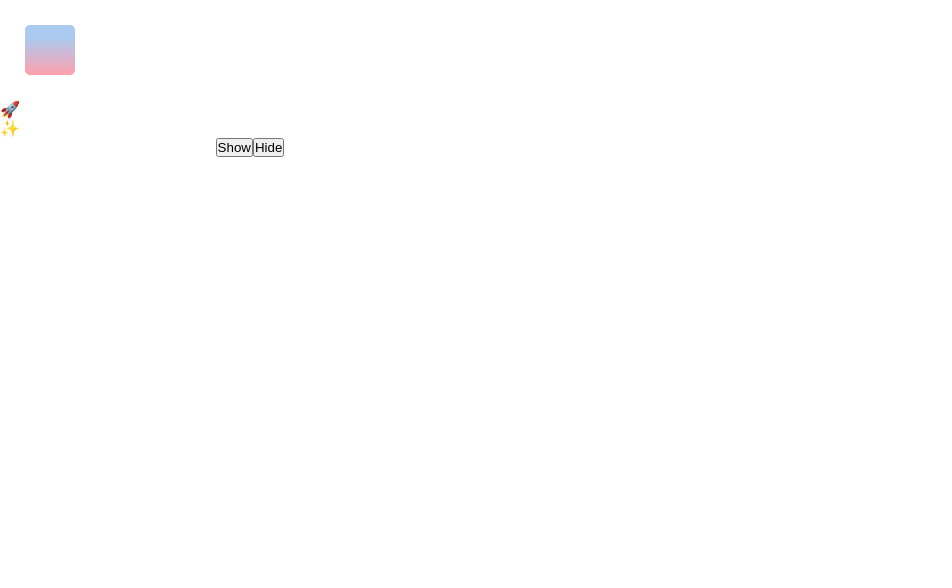
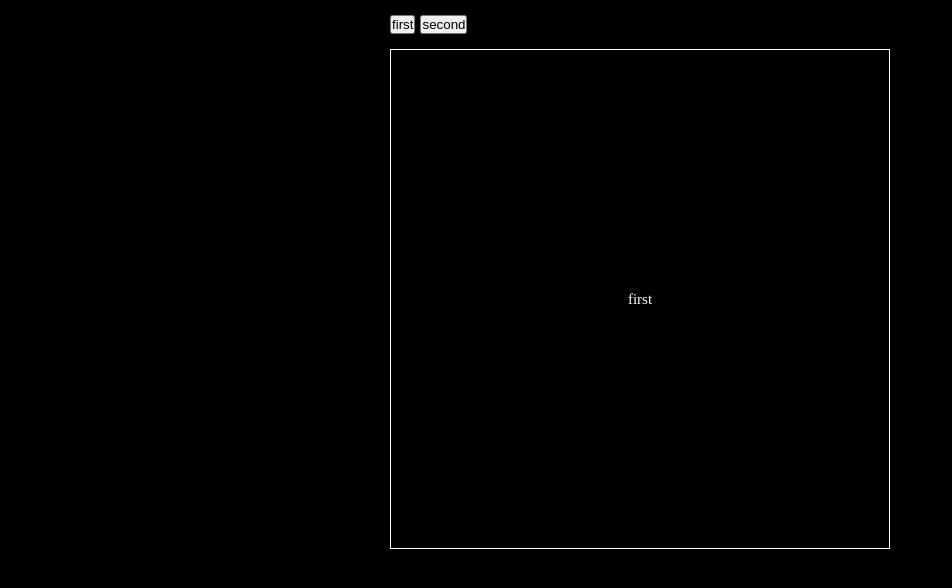
Before and after one commit to jiwooproity/trying-framer-motion, a React (Create React App) app: page /paging in a window 1280 px wide. Shown: the top 588 px of the page, without its empty margins (0-952 px from the left). Built offline with nearby package versions, Linux system fonts and the light colour scheme.

Commit message:
learn: rendering box dom / use AnimatePresence opacity

```diff
--- a/package.json
+++ b/package.json
@@ -9,6 +9,7 @@
     "framer-motion": "^10.16.4",
     "react": "^18.2.0",
     "react-dom": "^18.2.0",
+    "react-router-dom": "^6.16.0",
     "react-scripts": "5.0.1",
     "web-vitals": "^2.1.4"
   },
--- a/src/App.js
+++ b/src/App.js
@@ -1,9 +1,10 @@
+import { BrowserRouter, Route, Routes } from "react-router-dom";
 import OutInList from "./framer/OutInList";
 import RotateBox from "./framer/RotateBox";
 import ShowBox from "./framer/ShowBox";
+import PagingBox from "./framer/PagingBox";
 
-const App = () => {
-  return (
+const TestComponentRender = () => (
   <div className="framer-container">
     <div className="framer-wrapper">
       <RotateBox />
@@ -16,6 +17,16 @@ const App = () => {
     </div>
   </div>
 );
+
+const App = () => {
+  return (
+    <BrowserRouter>
+      <Routes>
+        <Route path="/" element={<TestComponentRender />} />
+        <Route path="/paging" element={<PagingBox />} />
+      </Routes>
+    </BrowserRouter>
+  );
 };
 
 export default App;
--- /dev/null
+++ b/src/framer/PagingBox.jsx
@@ -0,0 +1,53 @@
+import { motion, AnimatePresence } from "framer-motion";
+import { useState } from "react";
+
+const PagingBox = () => {
+  const [isVisible, setIsVisible] = useState(true);
+  const [path, setPath] = useState("first");
+
+  const domObject = {
+    first: <span>first</span>,
+    second: <span>second</span>,
+  };
+
+  const onRenderKey = (e) => {
+    const { name } = e.target;
+    setPath(name);
+    setIsVisible(
+      () => {
+        return false;
+      },
+      setTimeout(() => {
+        setIsVisible(true);
+      }, 500)
+    );
+  };
+
+  return (
+    <div className="paging-container">
+      <div className="paging-wrapper">
+        <div className="paging-buttons-area">
+          {Object.keys(domObject).map((key) => (
+            <button name={key} onClick={onRenderKey}>
+              {key}
+            </button>
+          ))}
+        </div>
+        <AnimatePresence>
+          {isVisible && (
+            <motion.div
+              className="paging-box"
+              initial={{ opacity: 0 }}
+              animate={{ opacity: 1 }}
+              exit={{ opacity: 0.2 }}
+            >
+              {domObject[path]}
+            </motion.div>
+          )}
+        </AnimatePresence>
+      </div>
+    </div>
+  );
+};
+
+export default PagingBox;
--- a/src/style/global.css
+++ b/src/style/global.css
@@ -36,3 +36,43 @@ body {
   justify-content: center;
   align-items: center;
 }
+
+/* Paging Box CSS */
+.paging-container {
+  width: 100%;
+  height: 100vh;
+  padding: 15px 0px;
+  background-color: black;
+  display: flex;
+  justify-content: center;
+  align-items: center;
+}
+
+.paging-wrapper {
+  width: 500px;
+  height: 100%;
+  display: flex;
+  flex-direction: column;
+  gap: 15px;
+}
+
+.paging-box {
+  width: 100%;
+  height: 500px;
+  display: flex;
+  justify-content: center;
+  align-items: center;
+  border: 1px solid white;
+}
+
+.paging-buttons-area {
+  width: 100%;
+  display: flex;
+  gap: 5px;
+}
+
+.paging-box > span {
+  font-size: 15px;
+  line-height: 15px;
+  color: white;
+}
```
Also changed, not shown: 1 other file (tests, documents, lock files or other folders). Lines whose indentation alone changed are shown as unchanged.
